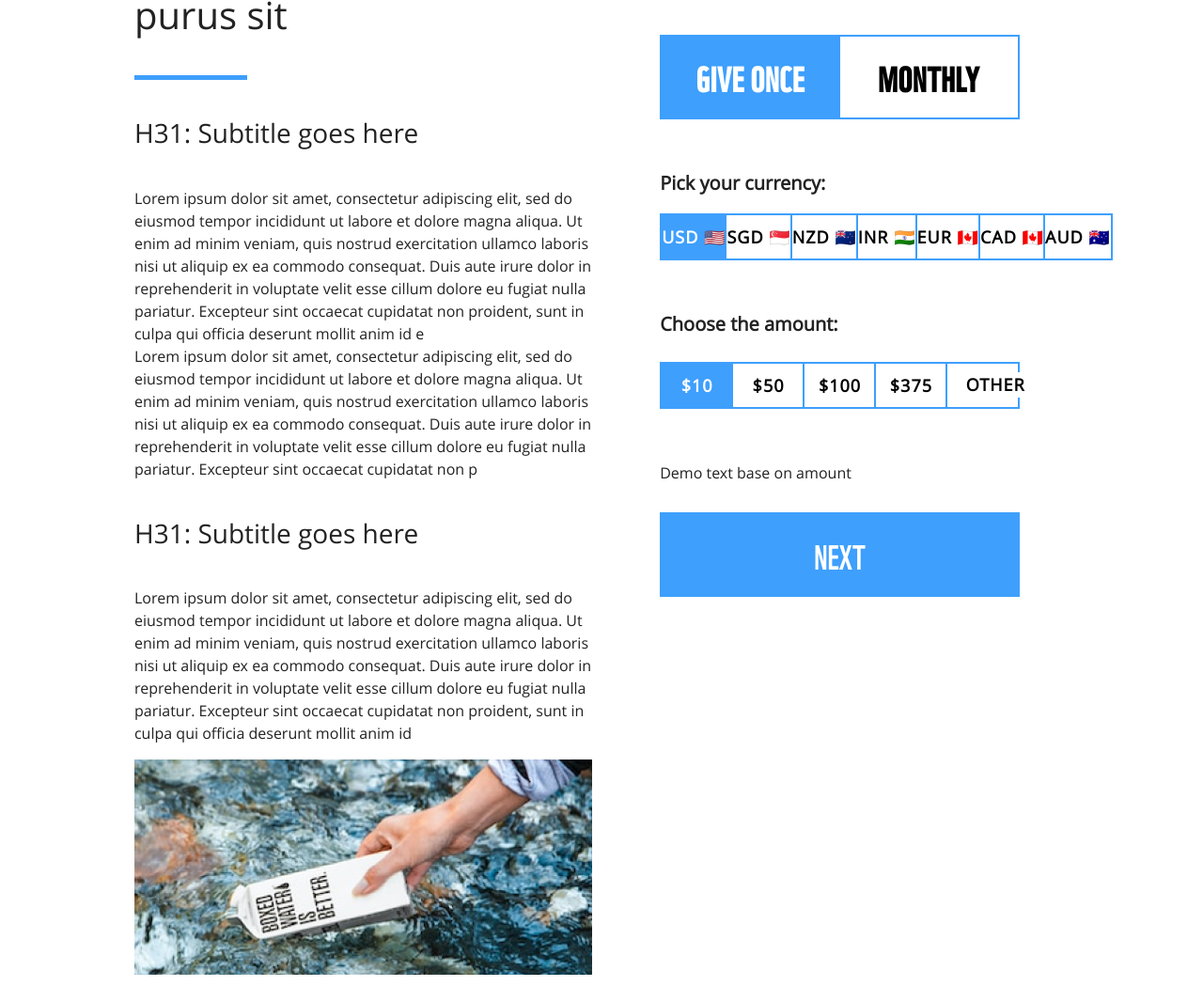
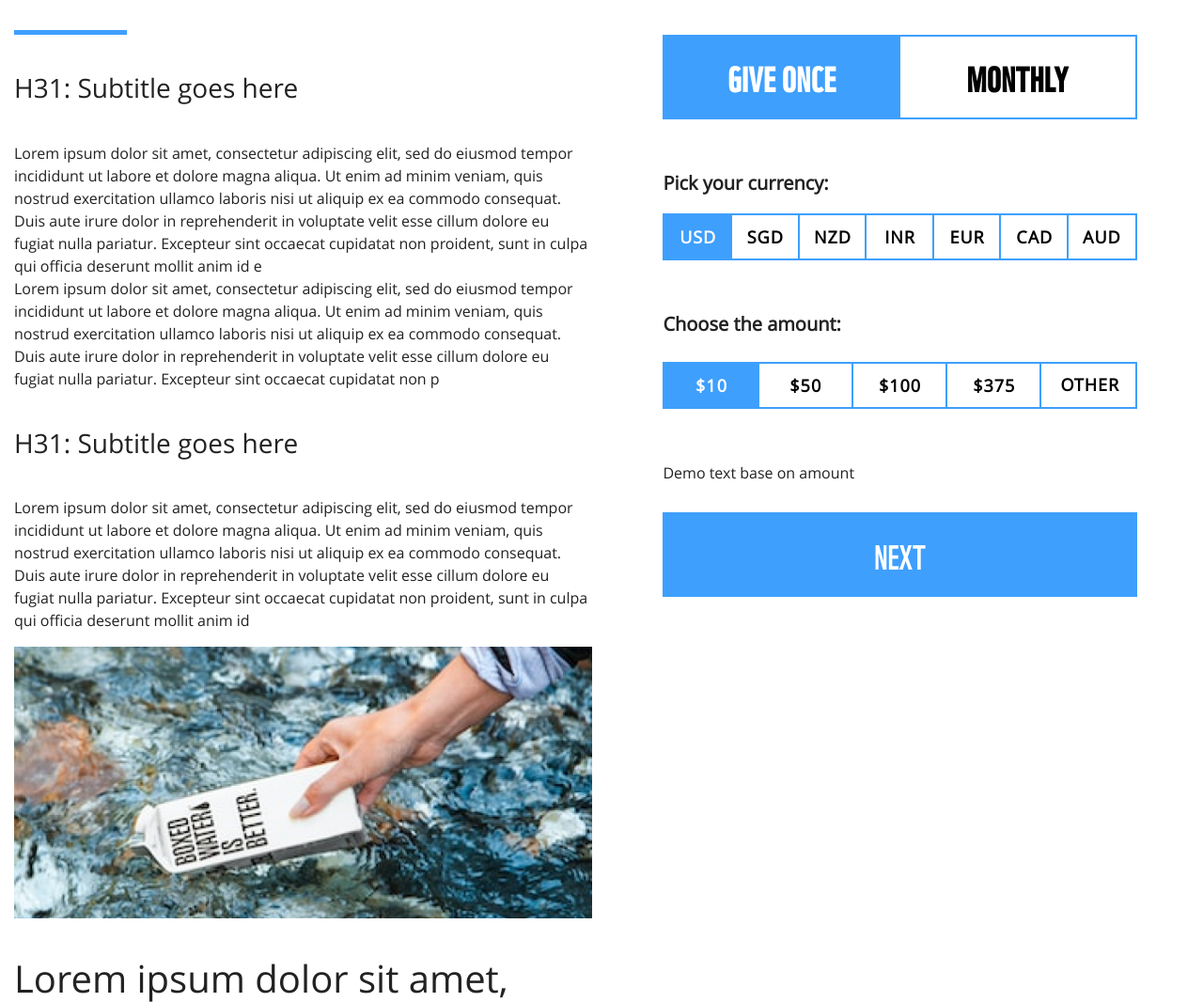
Before and after one commit to aligndev/wwfProject, a plain HTML site: page index.html in a window 1280 px wide. Shown: the part 812-1878 px from the top of the page at 94% size. Drawn offline with nearby package versions, Linux system fonts and the light colour scheme.

Commit message:
fixing scaling issue and font weight

```diff
--- a/assets/scss/main.scss
+++ b/assets/scss/main.scss
@@ -44,7 +44,7 @@ body .wwf-owl-s > * + * {
 
 //Layout Style
 .container {
-  max-width: 80%;
+  max-width: 1380px;
   margin: auto;
   @include max(769px) {
     max-width: 100%;
@@ -213,14 +213,14 @@ main {
         color: #000;
         font-weight: 600;
         @include max(769px) {
-          font-weight: 600;
+          font-weight: 800;
           margin-bottom: 0;
           border: 2px solid $primaryColor;
         }
         label {
           margin-bottom: 0;
           font-family: open-sans;
-          font-weight: 600;
+          font-weight: 800;
           // font-size: 14px;
           @include max(769px) {
             font-size: 16px;
--- a/index.html
+++ b/index.html
@@ -122,31 +122,31 @@
                             <p class="btn btn-primary active">
                                 <input type="radio" name="customfields.currency" value="USD" id="USD"
                                     checked="checked" />
-                                <label for="USD">USD 🇺🇸</label>
+                                <label for="USD">USD</label>
                             </p>
                             <p class="btn btn-primary">
                                 <input type="radio" name="customfields.currency" value="SGD" id="SGD" />
-                                <label for="SGD">SGD 🇸🇬</label>
+                                <label for="SGD">SGD</label>
                             </p>
                             <p class="btn btn-primary">
                                 <input type="radio" name="customfields.currency" value="NZD" id="NZD" />
-                                <label for="NZD">NZD 🇳🇿</label>
+                                <label for="NZD">NZD</label>
                             </p>
                             <p class="btn btn-primary">
                                 <input type="radio" name="customfields.currency" value="INR" id="INR" />
-                                <label for="INR">INR 🇮🇳</label>
+                                <label for="INR">INR</label>
                             </p>
                             <p class="btn btn-primary">
                                 <input type="radio" name="customfields.currency" value="EUR" id="EUR" />
-                                <label for="EUR">EUR 🇨🇦</label>
+                                <label for="EUR">EUR</label>
                             </p>
                             <p class="btn btn-primary">
                                 <input type="radio" name="customfields.currency" value="CAD" id="CAD" />
-                                <label for="CAD">CAD 🇨🇦</label>
+                                <label for="CAD">CAD</label>
                             </p>
                             <p class="btn btn-primary">
                                 <input type="radio" name="customfields.currency" value="AUD" id="AUD" />
-                                <label for="AUD">AUD 🇦🇺</label>
+                                <label for="AUD">AUD</label>
                             </p>
                         </div>
                         <h4>Choose the amount:</h4>
```
Also changed, not shown: assets/css/main.css, assets/css/main.min.css, 3 other files.
